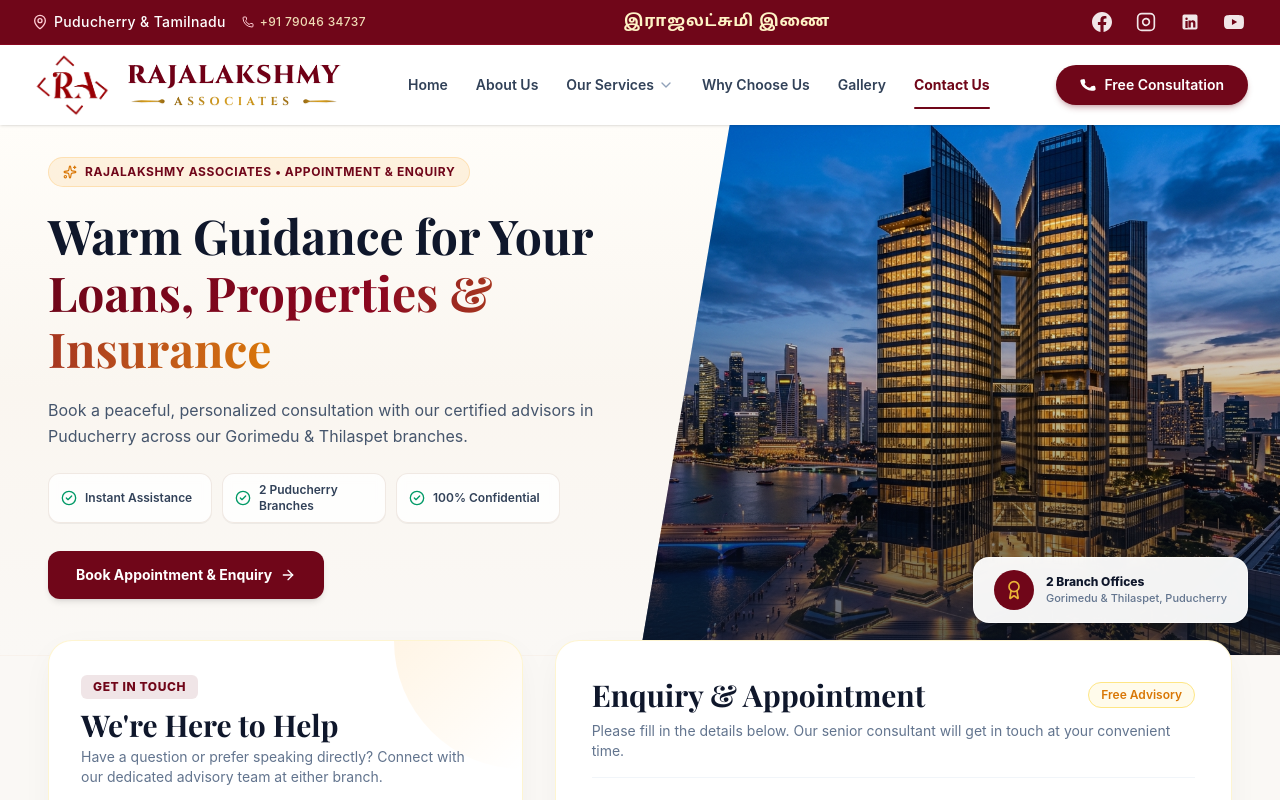
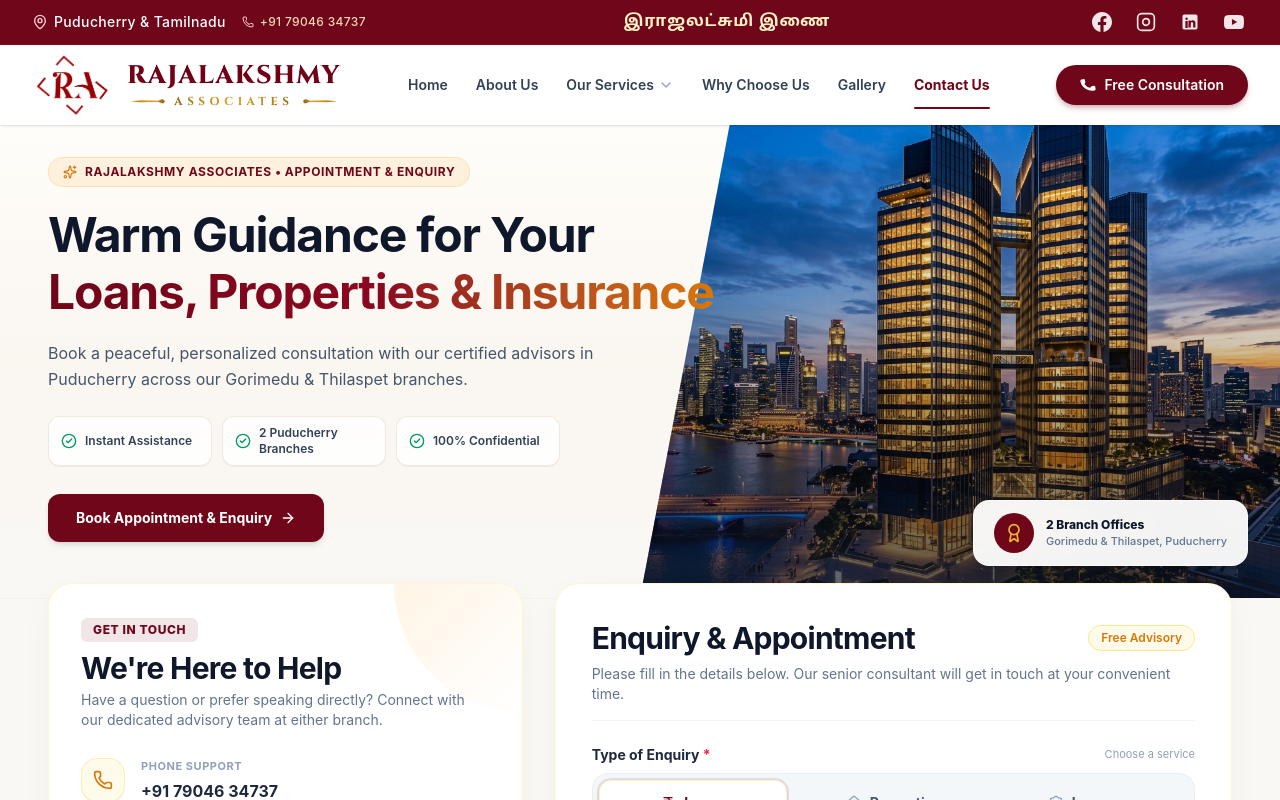
Before and after one commit to sivaathri/rajalakshmi-associates, a React (Vite) app: page / in a window 1280 px wide. Both pictures are taken after a click on the button "Free Consultation". Shown: the top 800 px of the page. Built offline with nearby package versions, Linux system fonts and the light colour scheme; a web font is replaced by a local one.

Commit message:
feat: implement ContactUsPage with branch locations, enquiry form, and service information

```diff
--- a/src/components/ContactUsPage.jsx
+++ b/src/components/ContactUsPage.jsx
@@ -137,7 +137,7 @@
             </div>
 
             {/* Headline */}
-            <h1 className="text-3xl sm:text-4xl lg:text-5xl font-serif-brand font-bold text-slate-900 leading-[1.18]">
+            <h1 className="text-3xl sm:text-4xl lg:text-5xl font-bold tracking-tight text-slate-900 leading-[1.18]">
               Warm Guidance for Your <br />
               <span className="bg-gradient-to-r from-[#700619] via-[#8C0720] to-[#D97706] bg-clip-text text-transparent">
                 Loans, Properties &amp; Insurance
@@ -196,7 +196,7 @@
                 <div className="inline-flex items-center gap-1.5 px-3 py-1 rounded-md bg-[#700619]/10 text-[#700619] text-xs font-extrabold uppercase tracking-wider mb-2">
                   Get In Touch
                 </div>
-                <h2 className="text-2xl sm:text-3xl font-serif-brand font-bold text-slate-900">
+                <h2 className="text-2xl sm:text-3xl font-bold tracking-tight text-slate-900">
                   We're Here to Help
                 </h2>
                 <p className="text-xs sm:text-sm text-slate-500 mt-1">
@@ -314,7 +314,7 @@
             {/* Form Title & Tag */}
             <div className="space-y-2 mb-6 pb-4 border-b border-slate-100">
               <div className="flex items-center justify-between flex-wrap gap-2">
-                <h2 className="text-2xl sm:text-3xl font-serif-brand font-bold text-slate-900">
+                <h2 className="text-2xl sm:text-3xl font-bold tracking-tight text-slate-900">
                   Enquiry &amp; Appointment
                 </h2>
                 <span className="text-xs font-semibold px-3 py-1 bg-amber-50 text-[#D97706] border border-amber-200 rounded-full">
@@ -337,7 +337,7 @@
                   <span className="text-xs font-extrabold uppercase tracking-wider text-emerald-700 bg-emerald-100 px-3 py-1 rounded-full">
                     Enquiry Received
                   </span>
-                  <h3 className="text-2xl font-serif-brand font-bold text-slate-900 pt-2">
+                  <h3 className="text-2xl font-bold tracking-tight text-slate-900 pt-2">
                     Thank You, {formData.name || 'Valued Customer'}!
                   </h3>
                   <p className="text-xs sm:text-sm text-slate-600 max-w-md mx-auto">
@@ -886,7 +886,7 @@
               <span className="text-xs font-extrabold uppercase tracking-wider text-[#700619] bg-rose-50 px-3 py-1 rounded-full">
                 Our Office Locations
               </span>
-              <h3 className="text-2xl sm:text-3xl font-serif-brand font-bold text-slate-900">
+              <h3 className="text-2xl sm:text-3xl font-bold tracking-tight text-slate-900">
                 Visit Either of Our 2 Puducherry Branches
               </h3>
             </div>
@@ -936,7 +936,7 @@
                     Open Now
                   </span>
                 </div>
-                <h4 className="text-2xl font-serif-brand font-bold text-slate-900">
+                <h4 className="text-2xl font-bold tracking-tight text-slate-900">
                   {currentBranch.label}
                 </h4>
               </div>
@@ -982,7 +982,7 @@
       {/* 4. OTHER WAYS TO CONNECT GRID */}
       <section className="max-w-[1440px] mx-auto px-4 sm:px-6 lg:px-12">
         <div className="text-center space-y-1.5 mb-8">
-          <h2 className="text-2xl sm:text-3xl font-serif-brand font-bold text-slate-900">
+          <h2 className="text-2xl sm:text-3xl font-bold tracking-tight text-slate-900">
             Other Ways to Connect
           </h2>
           <p className="text-xs sm:text-sm text-slate-500">
```
